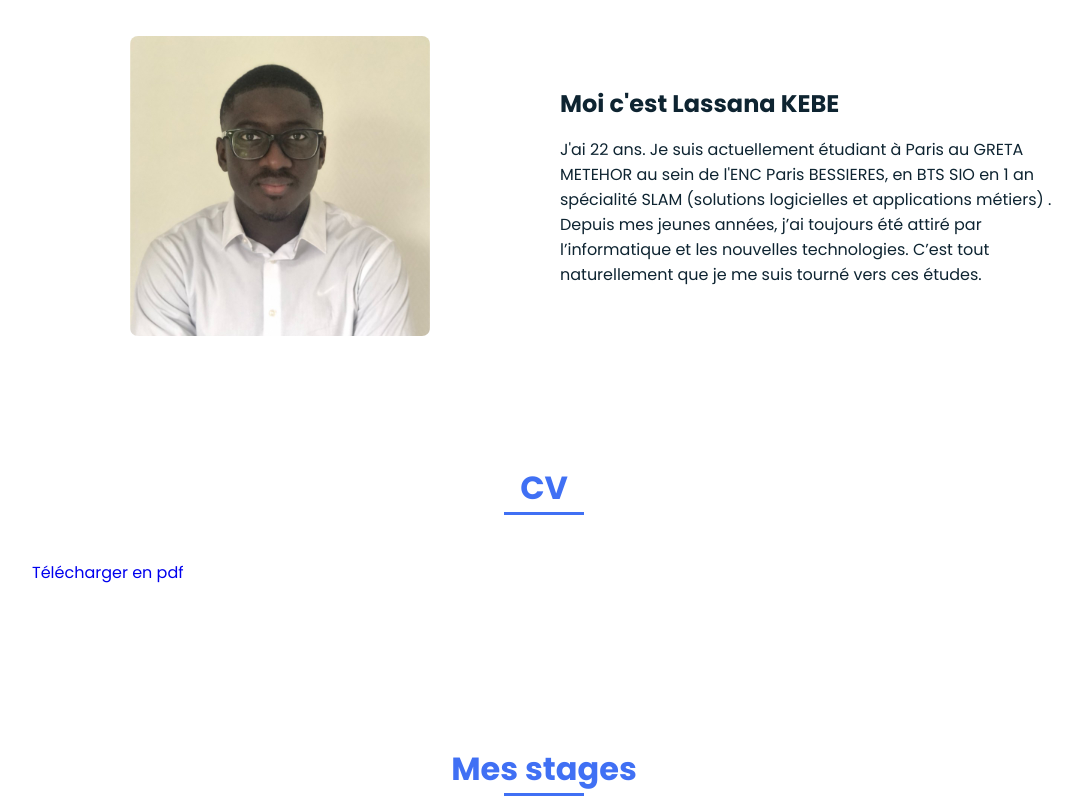
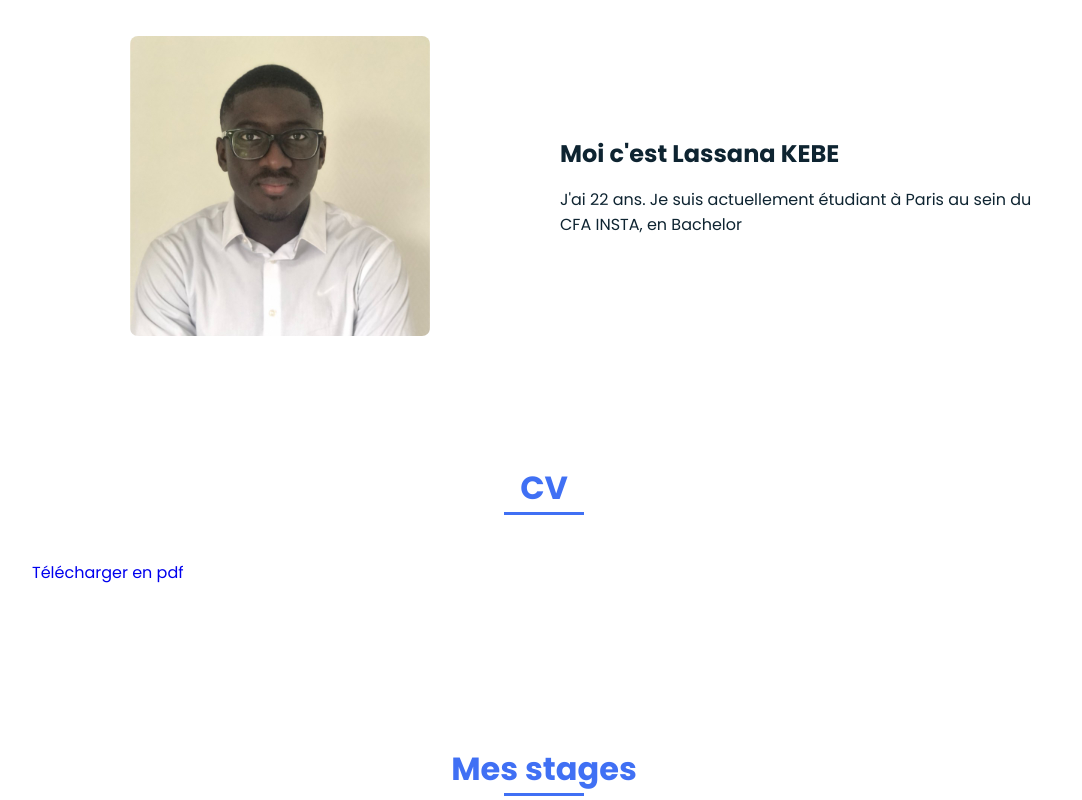
Before and after one commit to lkebe95/monPortfolio, a plain HTML site: page index.html in a window 1280 px wide. Shown: the part 940-1740 px from the top of the page, without its empty margins (96-1178 px from the left). Drawn offline with nearby package versions, Linux system fonts and the light colour scheme.

Commit message:
Update index.html

```diff
--- a/index.html
+++ b/index.html
@@ -66,7 +66,7 @@
 
                     <div>
                         <h2 class="about__subtitle">Moi c'est Lassana KEBE</h2>
-                        <p class="about__text">J'ai 22 ans. Je suis actuellement étudiant à Paris au GRETA METEHOR au sein de l'ENC Paris BESSIERES, en BTS SIO en 1 an spécialité SLAM (solutions logicielles et applications métiers) . Depuis mes jeunes années, j’ai toujours été attiré par l’informatique et les nouvelles technologies. C’est tout naturellement que je me suis tourné vers ces études.</p>
+                        <p class="about__text">J'ai 22 ans. Je suis actuellement étudiant à Paris au sein du CFA INSTA, en Bachelor <concepteur Développeur d'applications. Depuis mes jeunes années, j’ai toujours été attiré par l’informatique et les nouvelles technologies. C’est tout naturellement que je me suis tourné vers ces études.</p>
                     </div>
                 </div>
             </section>
```
